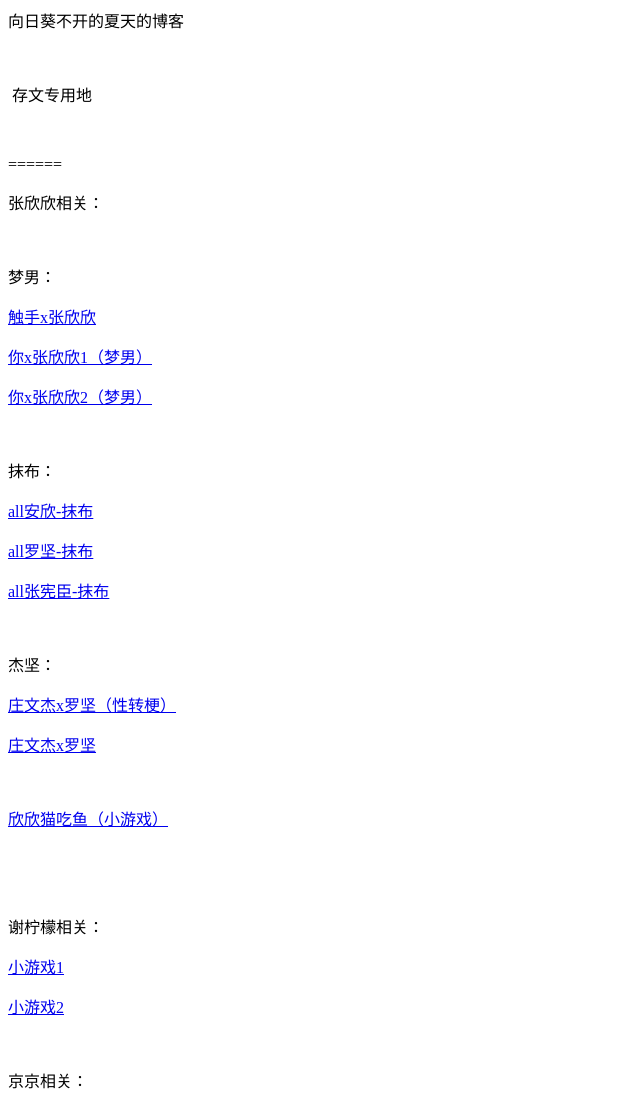
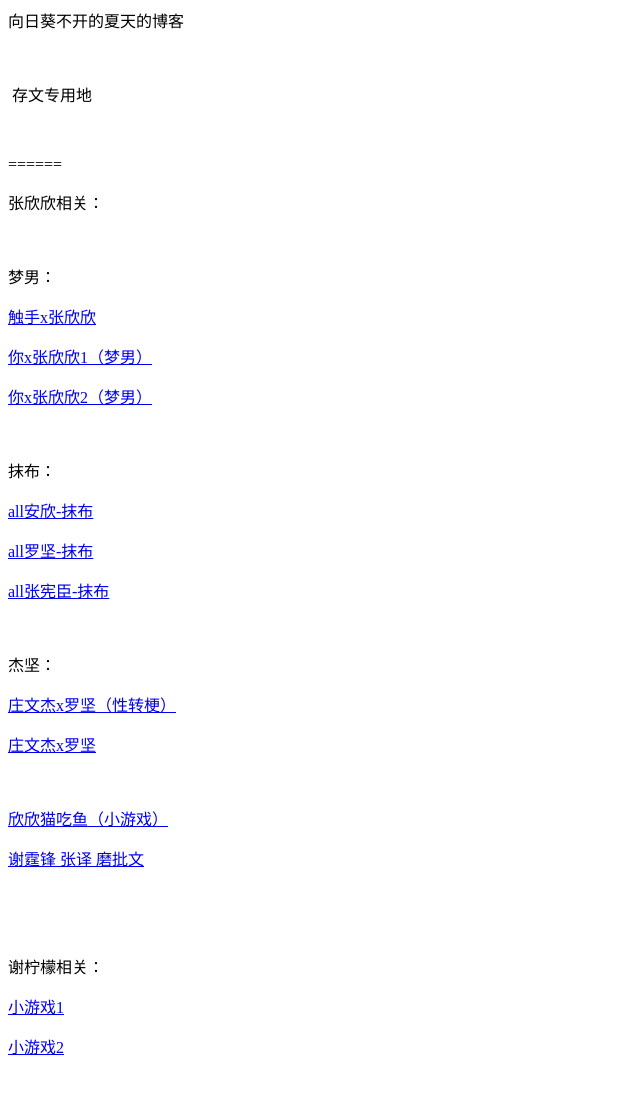
Before and after one commit to juyuanjiang/juyuanblog, a plain HTML site: page index.html in a window 1280 px wide. Shown: the top 1097 px of the page, without its empty margins (0-640 px from the left). Drawn offline with Linux system fonts and the light colour scheme.

Commit message:
Update index.html

```diff
--- a/index.html
+++ b/index.html
@@ -24,7 +24,7 @@
 
 <p> </p>
 <p> <a href="https://juyuanjiang.github.io/miaomiaozhangyi/">欣欣猫吃鱼（小游戏）</a>    </p>
-
+<p> <a href="https://juyuanjiang.github.io/ningmengmao/">谢霆锋 张译 磨批文</a>    </p>
 <p> </p>
 <p> </p>
 <p>谢柠檬相关：</p>
```
